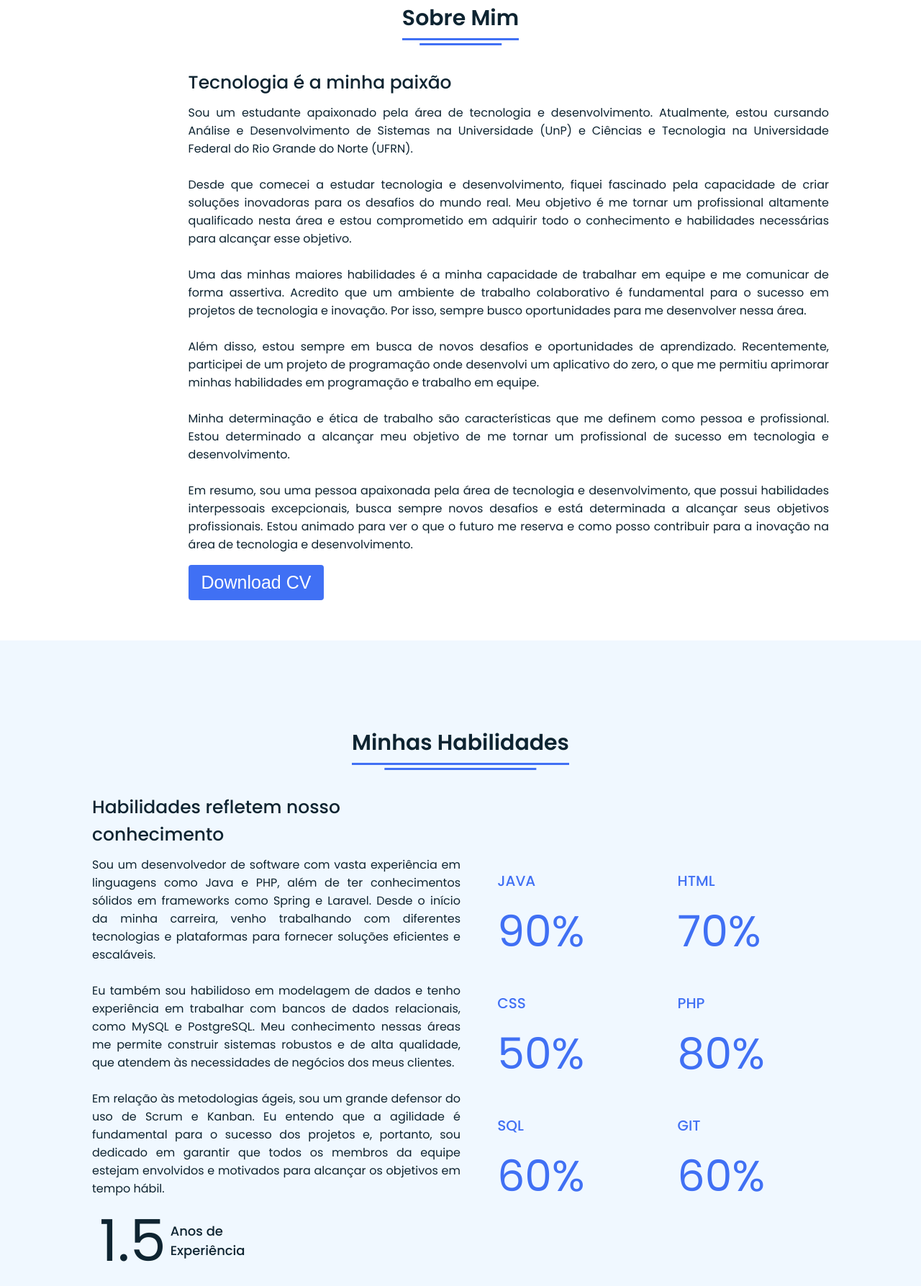
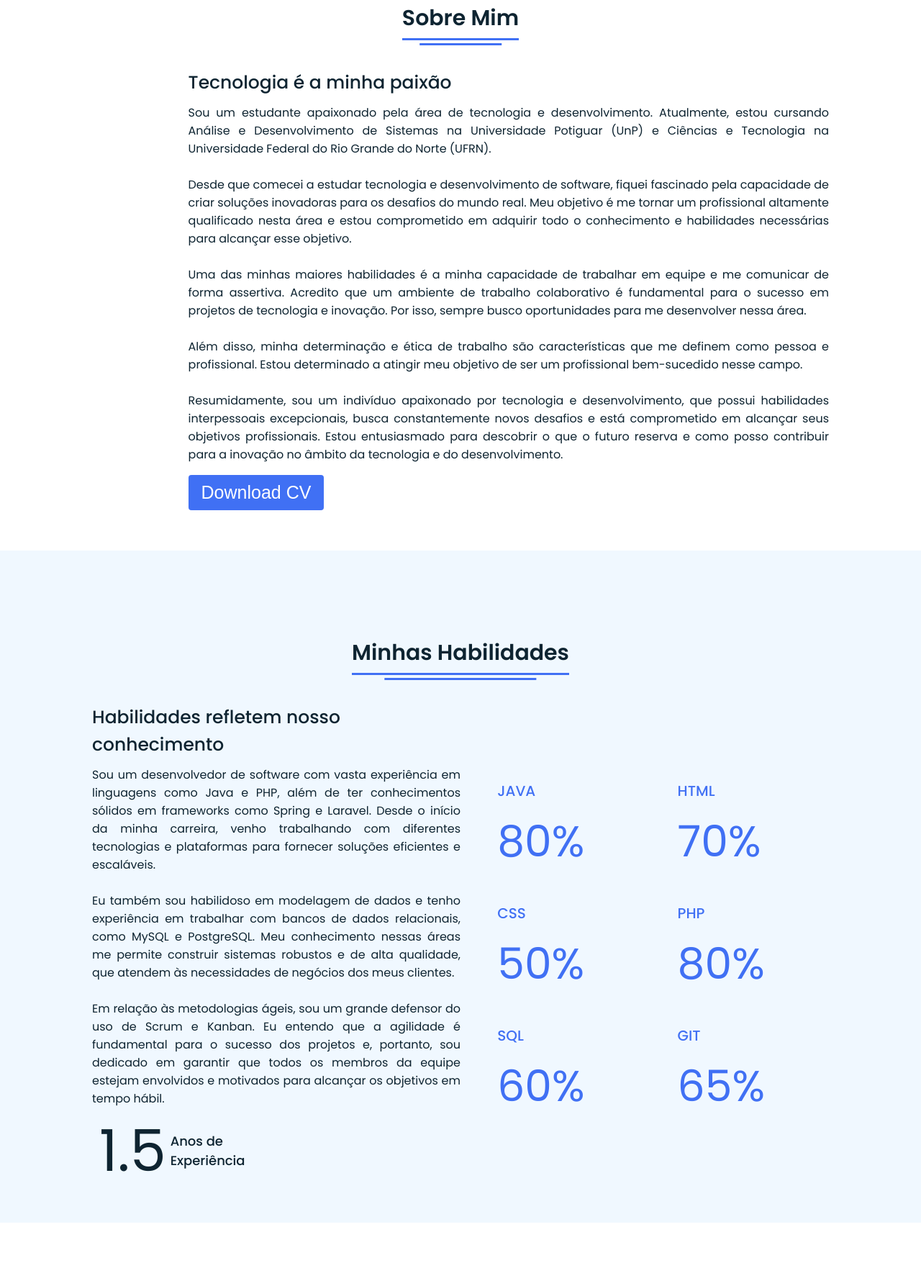
Before and after one commit to MarcondisFilho/Website-MarcondisFilho, a plain HTML site: page index.html in a window 1280 px wide. Shown: the part 877-2664 px from the top of the page at 72% size. Drawn offline with Linux system fonts and the light colour scheme.

Commit message:
atualização do dia 24/05/2023

```diff
--- a/index.html
+++ b/index.html
@@ -64,21 +64,19 @@
     </div>
     <div class="right">
       <div class="topic">Tecnologia é a minha paixão</div>
-      <p>Sou um estudante apaixonado pela área de tecnologia e desenvolvimento. Atualmente, estou cursando Análise e Desenvolvimento de Sistemas na Universidade (UnP) e Ciências e Tecnologia na Universidade Federal do Rio Grande do Norte (UFRN).</br>
+      <p>Sou um estudante apaixonado pela área de tecnologia e desenvolvimento. Atualmente, estou cursando Análise e Desenvolvimento de Sistemas na Universidade Potiguar (UnP) e Ciências e Tecnologia na Universidade Federal do Rio Grande do Norte (UFRN).</br>
 
-      </br>Desde que comecei a estudar tecnologia e desenvolvimento, fiquei fascinado pela capacidade de criar soluções inovadoras para os desafios do mundo real. Meu objetivo é me tornar um profissional altamente qualificado nesta área e estou comprometido em adquirir todo o conhecimento e habilidades necessárias para alcançar esse objetivo.</br>
+      </br>Desde que comecei a estudar tecnologia e desenvolvimento de software, fiquei fascinado pela capacidade de criar soluções inovadoras para os desafios do mundo real. Meu objetivo é me tornar um profissional altamente qualificado nesta área e estou comprometido em adquirir todo o conhecimento e habilidades necessárias para alcançar esse objetivo.</br>
 
     </br>Uma das minhas maiores habilidades é a minha capacidade de trabalhar em equipe e me comunicar de forma assertiva. Acredito que um ambiente de trabalho colaborativo é fundamental para o sucesso em projetos de tecnologia e inovação. Por isso, sempre busco oportunidades para me desenvolver nessa área.</br>
 
-  </br>Além disso, estou sempre em busca de novos desafios e oportunidades de aprendizado. Recentemente, participei de um projeto de programação onde desenvolvi um aplicativo do zero, o que me permitiu aprimorar minhas habilidades em programação e trabalho em equipe.</br>
+  </br>Além disso, minha determinação e ética de trabalho são características que me definem como pessoa e profissional. Estou determinado a atingir meu objetivo de ser um profissional bem-sucedido nesse campo.</br>
 
-</br>Minha determinação e ética de trabalho são características que me definem como pessoa e profissional. Estou determinado a alcançar meu objetivo de me tornar um profissional de sucesso em tecnologia e desenvolvimento.</br>
-
-</br>Em resumo, sou uma pessoa apaixonada pela área de tecnologia e desenvolvimento, que possui habilidades interpessoais excepcionais, busca sempre novos desafios e está determinada a alcançar seus objetivos profissionais. Estou animado para ver o que o futuro me reserva e como posso contribuir para a inovação na área de tecnologia e desenvolvimento.</br>
+</br>Resumidamente, sou um indivíduo apaixonado por tecnologia e desenvolvimento, que possui habilidades interpessoais excepcionais, busca constantemente novos desafios e está comprometido em alcançar seus objetivos profissionais. Estou entusiasmado para descobrir o que o futuro reserva e como posso contribuir para a inovação no âmbito da tecnologia e do desenvolvimento.</br>
 
       </p>
       <div class="button">
-        <a href="https://drive.google.com/file/d/1atQIi3dh9BXa1vqGLW5bEHqzmlfFsZap/view" target="_blank"><button>Download CV</button></a>
+        <a href="https://drive.google.com/file/d/19Gn5gcPu_EIFfEcEl48CJcZ2tnENEHgJ/view?usp=share_link" target="_blank"><button>Download CV</button></a>
       </div>
     </div>
   </div>
@@ -105,7 +103,7 @@
      <div class="boxes">
        <div class="box">
          <div class="topic">JAVA</div>
-         <div class="per">90%</div>
+         <div class="per">80%</div>
        </div>
        <div class="box">
          <div class="topic">HTML</div>
@@ -125,7 +123,7 @@
      </div>
      <div class="box">
       <div class="topic">GIT</div>
-      <div class="per">60%</div>
+      <div class="per">65%</div>
    </div>
  </div>
 </section>
```
